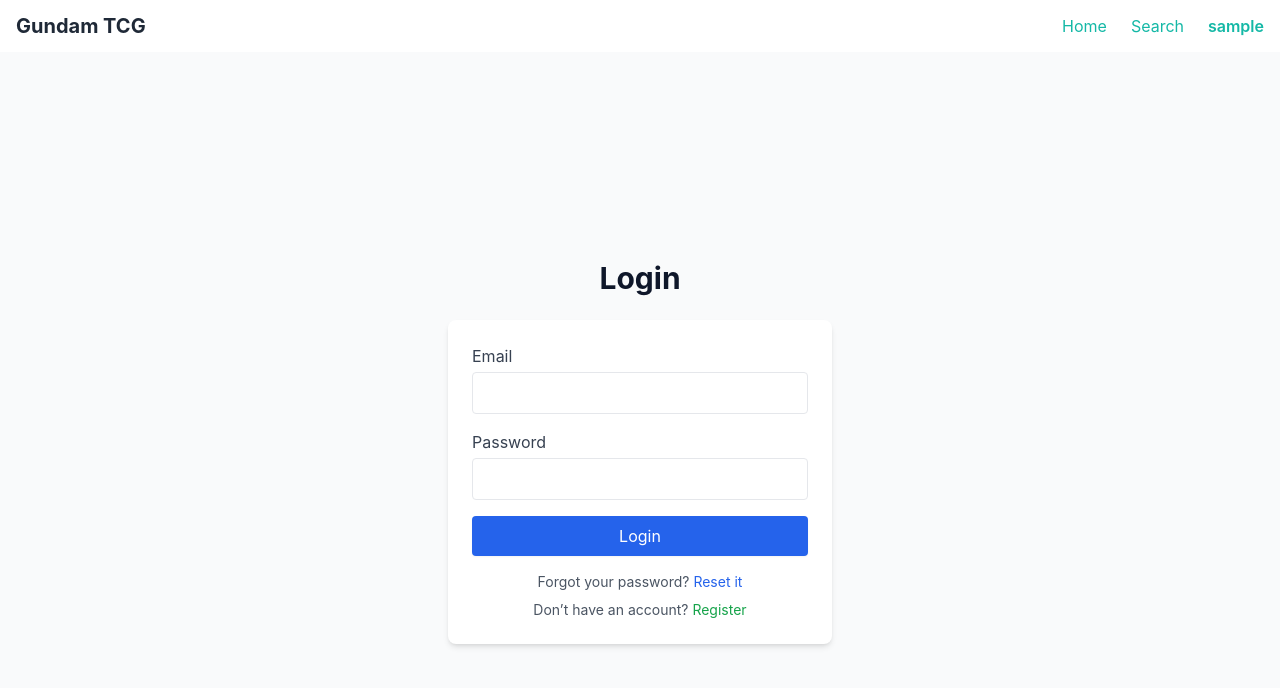
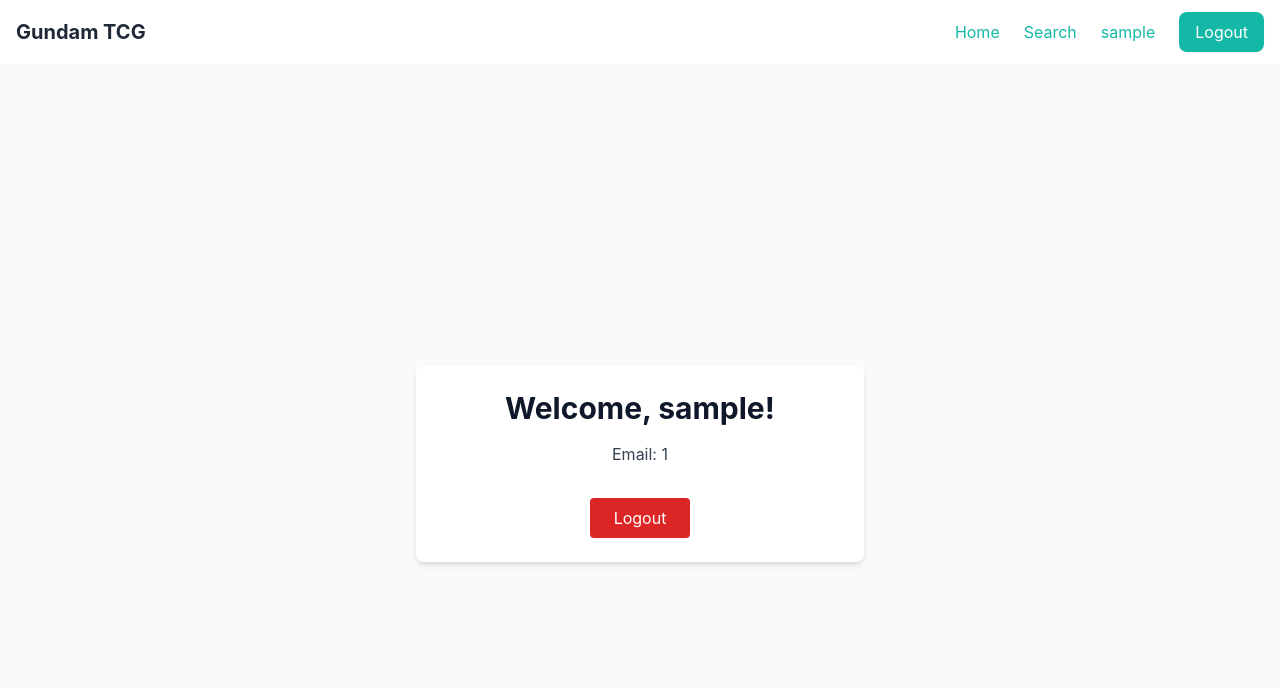
Before and after one commit to evade6ix/gundamwebsite, a React (Vite) app in the folder frontend/: page /account in a window 1280 px wide. Shown: the top 688 px of the page. Built offline with nearby package versions, Linux system fonts and the light colour scheme; sample sign-in values are in the browser's storage.

Commit message:
login fixed

```diff
--- a/frontend/src/App.jsx
+++ b/frontend/src/App.jsx
@@ -18,11 +18,11 @@ export default function App() {
           <Route path="/" element={<Home />} />
           <Route path="/search" element={<Search />} />
           <Route path="/card/:id" element={<Card />} />
-          <Route path="/account" element={<Login />} />
+          <Route path="/login" element={<Login />} /> {/* 🟢 Login moved to /login */}
+          <Route path="/account" element={<Account />} /> {/* 🟢 Account is now correct */}
           <Route path="/register" element={<Register />} />
           <Route path="/forgot-password" element={<ForgotPassword />} />
           <Route path="/reset-password" element={<ResetPassword />} />
-          <Route path="/account" element={<Account />} />
         </Routes>
       </div>
     </BrowserRouter>
--- a/frontend/src/components/Navbar.jsx
+++ b/frontend/src/components/Navbar.jsx
@@ -1,7 +1,8 @@
 import { Link } from "react-router-dom";
+import { getUserName, logout } from "../utils/auth";
 
 export default function Navbar() {
-  const userName = localStorage.getItem("userName");
+  const userName = getUserName();
 
   return (
     <nav className="bg-white shadow-md">
@@ -12,14 +13,23 @@ export default function Navbar() {
         <div className="space-x-6 text-gray-700">
           <Link to="/" className="hover:text-blue-600">Home</Link>
           <Link to="/search" className="hover:text-blue-600">Search</Link>
-
-          {/* 🟢 Show user's name if logged in */}
           {userName ? (
-            <Link to="/account" className="hover:text-blue-600 font-semibold">
-              {userName.split(" ")[0]} {/* Show first name only */}
-            </Link>
+            <>
+              <Link to="/account" className="hover:text-blue-600">
+                {userName}
+              </Link>
+              <button
+                onClick={() => {
+                  logout();
+                  window.location.href = "/"; // Force refresh to clear state
+                }}
+                className="hover:text-red-600 ml-2"
+              >
+                Logout
+              </button>
+            </>
           ) : (
-            <Link to="/account" className="hover:text-blue-600">Account</Link>
+            <Link to="/login" className="hover:text-blue-600">Login</Link>
           )}
         </div>
       </div>
--- a/frontend/src/pages/Account.jsx
+++ b/frontend/src/pages/Account.jsx
@@ -1,25 +1,30 @@
-import { getUserFromToken } from "../utils/auth";
+import { getUserName, getUserFromToken, logout } from "../utils/auth";
 import { useNavigate } from "react-router-dom";
+import { useEffect } from "react";
 
 export default function Account() {
   const navigate = useNavigate();
-  const user = getUserFromToken();
+  const userEmail = getUserFromToken();
+  const userName = getUserName();
 
-  if (!user) {
-    navigate("/account"); // force login
-    return null;
-  }
+  useEffect(() => {
+    if (!userEmail) {
+      navigate("/login"); // force login if no token
+    }
+  }, [userEmail, navigate]);
 
   const handleLogout = () => {
-    localStorage.removeItem("token");
-    navigate("/account");
+    logout();
+    navigate("/login");
   };
+
+  if (!userEmail) return null; // Prevent rendering while redirecting
 
   return (
     <div className="flex flex-col items-center justify-center min-h-screen bg-gray-50">
       <div className="bg-white shadow-md rounded-lg p-6 w-full max-w-md text-center">
-        <h1 className="text-3xl font-bold mb-4">Welcome, {user.name}!</h1>
-        <p className="mb-2 text-gray-700">Email: {user.sub}</p>
+        <h1 className="text-3xl font-bold mb-4">Welcome, {userName}!</h1>
+        <p className="mb-2 text-gray-700">Email: {userEmail}</p>
         <button
           onClick={handleLogout}
           className="mt-6 px-6 py-2 bg-red-600 text-white rounded hover:bg-red-700"
```
